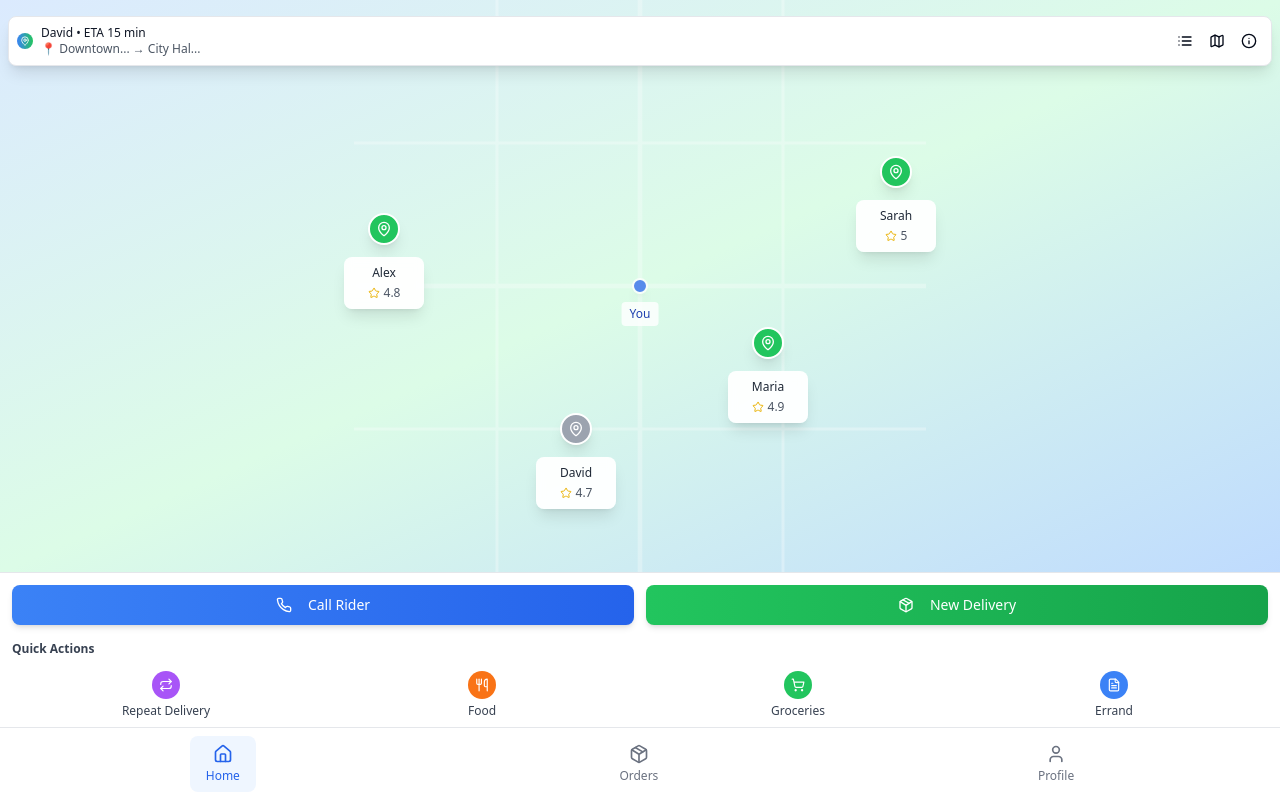
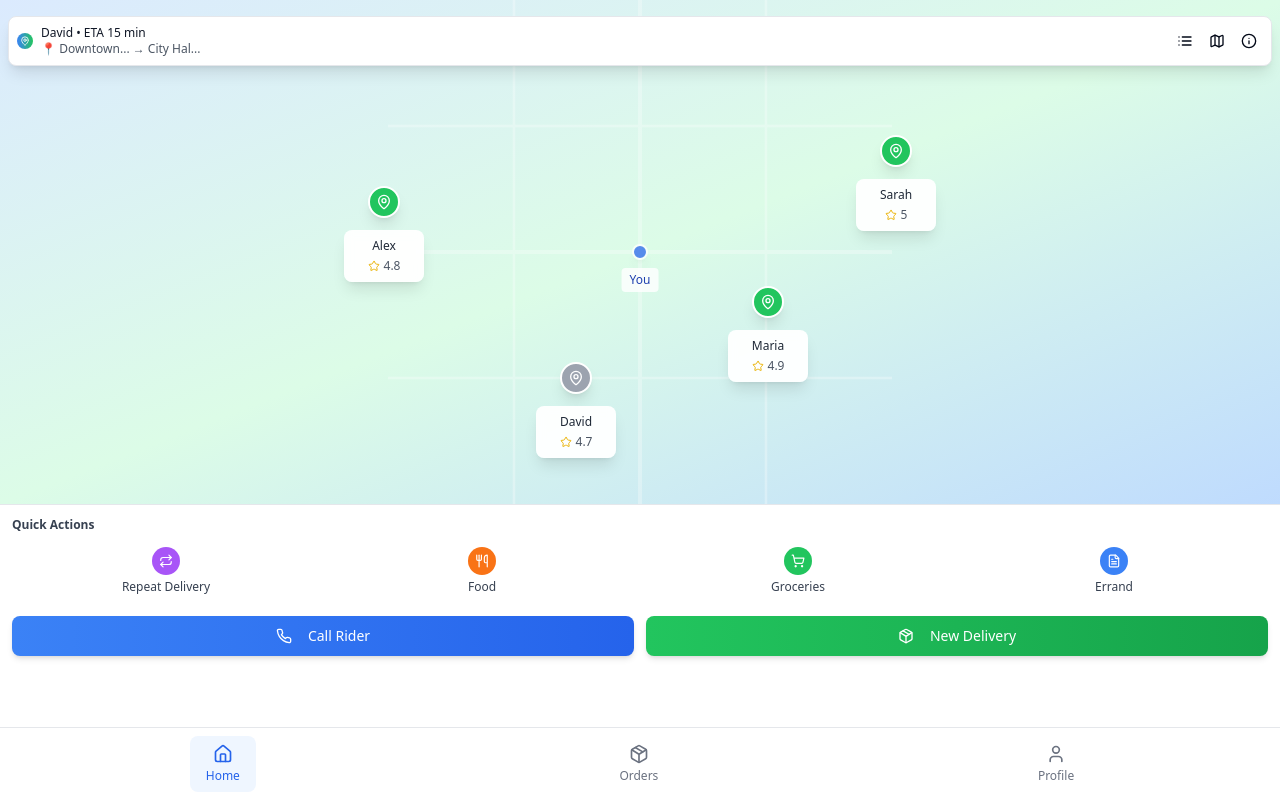
Before and after one commit to Enri-code/quick-dispatch-delivery-app, a React (Vite) app: page / in a window 1280 px wide. Built offline with nearby package versions, Linux system fonts and the light colour scheme.

Commit message:
Move buttons above bottom nav margin
Move "Call Rider" and "New Delivery" buttons above the margin for the bottom navigation bar in the bottom action sheet.

```diff
--- a/src/components/BottomActionSheet.tsx
+++ b/src/components/BottomActionSheet.tsx
@@ -19,9 +19,26 @@ const BottomActionSheet = ({ onCallRider, onRequestDelivery, onActionClick }: Bo
 
   return (
     <div className="bg-white border-t border-gray-200 max-h-80 overflow-y-auto">
-      <div className="px-3 py-3">
-        {/* Main Action Buttons - Now on top */}
-        <div className="grid grid-cols-2 gap-3 mb-4">
+      <div className="px-3 py-3 pb-20">
+        {/* Quick Actions - Now on top */}
+        <h3 className="text-xs font-semibold text-gray-700 mb-2">Quick Actions</h3>
+        <div className="grid grid-cols-4 gap-2 mb-4">
+          {quickActions.map((action) => (
+            <button
+              key={action.id}
+              className="flex flex-col items-center p-1.5 rounded-lg hover:bg-gray-50 transition-colors"
+              onClick={() => onActionClick(action.id)}
+            >
+              <div className={`w-7 h-7 rounded-full flex items-center justify-center mb-1 ${action.color}`}>
+                <action.icon className="w-3.5 h-3.5 text-white" />
+              </div>
+              <span className="text-xs font-medium text-gray-700 text-center leading-tight">{action.label}</span>
+            </button>
+          ))}
+        </div>
+
+        {/* Main Action Buttons - Now below quick actions */}
+        <div className="grid grid-cols-2 gap-3">
           <Button
             onClick={onCallRider}
             className="bg-gradient-to-r from-blue-500 to-blue-600 hover:from-blue-600 hover:to-blue-700 text-white py-3 rounded-lg shadow-md flex items-center justify-center space-x-2"
@@ -38,23 +55,6 @@ const BottomActionSheet = ({ onCallRider, onRequestDelivery, onActionClick }: Bo
             <span className="font-medium text-sm">New Delivery</span>
           </Button>
         </div>
-
-        {/* Quick Actions */}
-        <h3 className="text-xs font-semibold text-gray-700 mb-2">Quick Actions</h3>
-        <div className="grid grid-cols-4 gap-2">
-          {quickActions.map((action) => (
-            <button
-              key={action.id}
-              className="flex flex-col items-center p-1.5 rounded-lg hover:bg-gray-50 transition-colors"
-              onClick={() => onActionClick(action.id)}
-            >
-              <div className={`w-7 h-7 rounded-full flex items-center justify-center mb-1 ${action.color}`}>
-                <action.icon className="w-3.5 h-3.5 text-white" />
-              </div>
-              <span className="text-xs font-medium text-gray-700 text-center leading-tight">{action.label}</span>
-            </button>
-          ))}
-        </div>
       </div>
     </div>
   );
```
